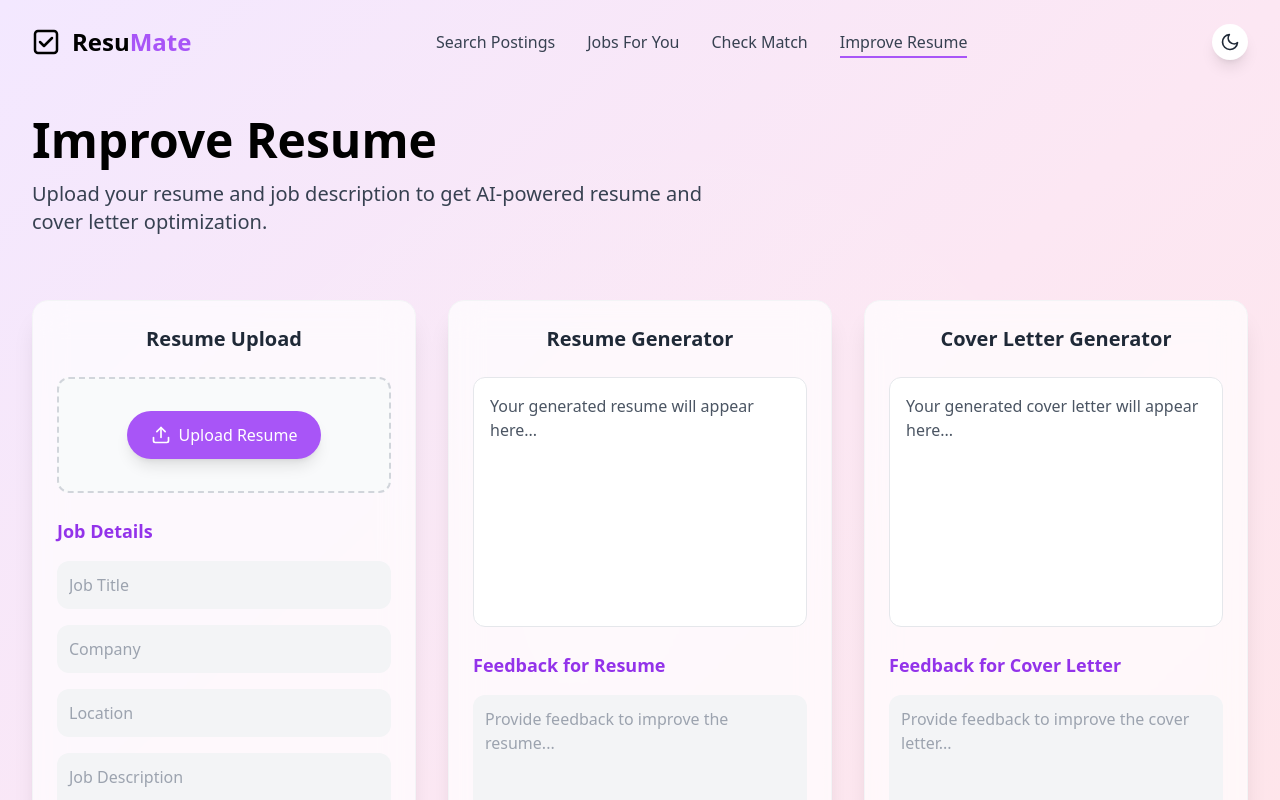
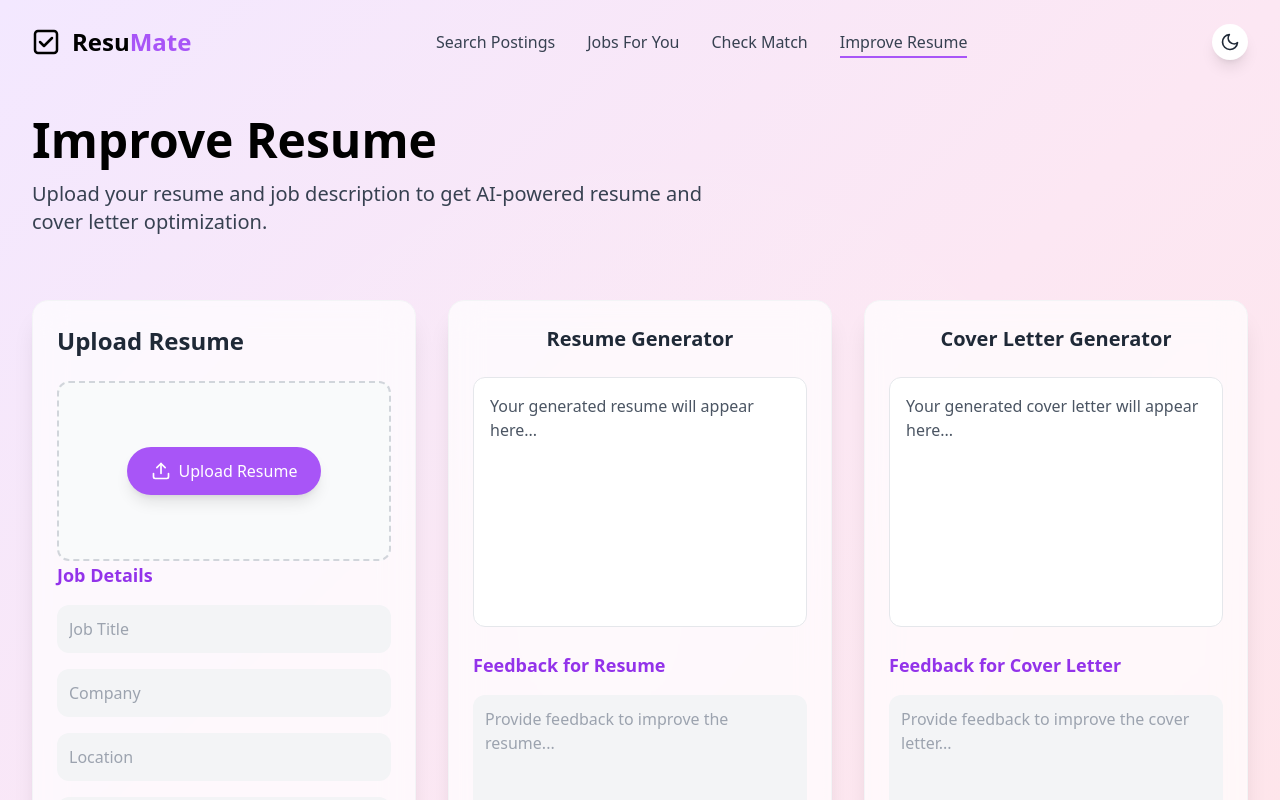
Before and after one commit to CMPT-276-SPRING-2025/final-project-lakes, a React (Vite) app: page /resume-improve in a window 1280 px wide. Shown: the top 800 px of the page. Built offline with nearby package versions, Linux system fonts and the light colour scheme.

Commit message:
Stored Extracted Resume content into local storage so user does not have to upload resume multiple times

```diff
--- a/src/components/ResumeUploadArea.jsx
+++ b/src/components/ResumeUploadArea.jsx
@@ -1,4 +1,4 @@
-import React, { useState } from "react";
+import React, { useState, useEffect } from "react";
 import * as pdfjsLib from "pdfjs-dist";
 import { motion } from "framer-motion";
 import { Upload, CheckCircle, RefreshCw } from "lucide-react";
@@ -63,6 +63,18 @@ const ResumeUploadArea = ({ onResumeParsed, darkMode = false }) => {
     setResumeUploaded(false);
     setFileName("");
   };
+
+  useEffect(() => {
+    // Check if we already have a saved resume in localStorage
+    const savedFileName = localStorage.getItem("uploadedFileName");
+    const savedResume = localStorage.getItem("resumeText");
+
+    // If both exist, show the same "uploaded success" UI
+    if (savedFileName && savedResume) {
+      setFileName(savedFileName);
+      setResumeUploaded(true);
+    }
+  }, []);
 
   return (
     <div
--- a/src/pages/MatchCheckPage.jsx
+++ b/src/pages/MatchCheckPage.jsx
@@ -55,6 +55,8 @@ const MatchAnalysisPage = () => {
   const handleResumeParsed = (extractedText, fileName) => {
     setResumeText(extractedText);
     setUploadedFileName(fileName);
+    localStorage.setItem("resumeText", extractedText);
+    localStorage.setItem("uploadedFileName", fileName);
     console.log("Extracted Resume Text:", extractedText);
   };
 
--- a/src/pages/ResumeImprovePage.jsx
+++ b/src/pages/ResumeImprovePage.jsx
@@ -1,6 +1,6 @@
 import React, { useState, useEffect } from "react";
 import { motion, AnimatePresence } from "framer-motion";
-import ResumeButton from "../components/ResumeButton.jsx";
+import ResumeButton from "../components/ResumeUploadArea.jsx";
 import Navbar from "../components/Navbar";
 import Footer from "../components/Footer";
 
@@ -81,6 +81,9 @@ const ResumeImprovePage = () => {
   const handleResumeParsed = (extractedText, fileName) => {
     setResumeText(extractedText);
     setUploadedFileName(fileName);
+    localStorage.setItem("resumeText", extractedText);
+    localStorage.setItem("uploadedFileName", fileName);
+    console.log("Extracted Resume Text:", extractedText);
   };
 
   const generateResumeAndCoverLetter = async () => {
@@ -242,38 +245,23 @@ const ResumeImprovePage = () => {
             >
               <div className="p-6">
                 <h2
-                  className={`text-xl font-bold mb-6 text-center ${
+                  className={`text-2xl font-bold mb-6 ${
                     darkMode ? "text-white" : "text-gray-800"
                   }`}
                 >
-                  Resume Upload
+                  Upload Resume
                 </h2>
 
-                <motion.div
-                  className={`flex flex-col items-center justify-center py-8 px-4 rounded-xl mb-6 ${
-                    darkMode
-                      ? "bg-gray-700 bg-opacity-40 border border-gray-600"
-                      : "bg-gray-50 border-2 border-dashed border-gray-300"
-                  }`}
-                  whileHover={{ scale: 1.02 }}
-                  transition={{ type: "spring", stiffness: 400, damping: 10 }}
-                >
+                <motion.div>
                   <motion.div
                     whileHover={{ scale: 1.05 }}
                     whileTap={{ scale: 0.95 }}
                   >
-                    <ResumeButton onResumeParsed={handleResumeParsed} />
+                    <ResumeButton
+                      onResumeParsed={handleResumeParsed}
+                      darkMode={darkMode}
+                    />
                   </motion.div>
-                  {uploadedFileName && (
-                    <p
-                      className={`mt-2 text-sm ${
-                        darkMode ? "text-gray-300" : "text-gray-600"
-                      }`}
-                    >
-                      Uploaded:{" "}
-                      <span className="font-medium">{uploadedFileName}</span>
-                    </p>
-                  )}
                 </motion.div>
 
                 <h3
```
